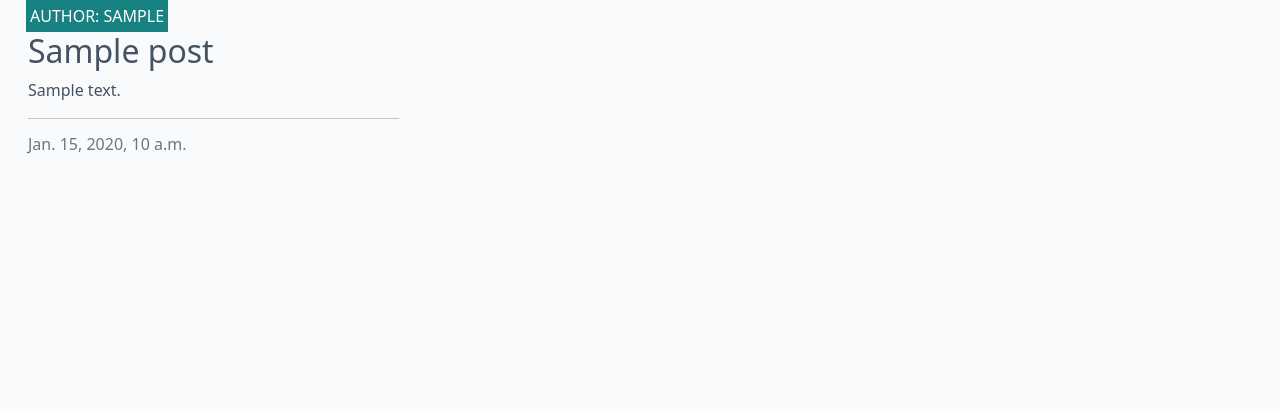
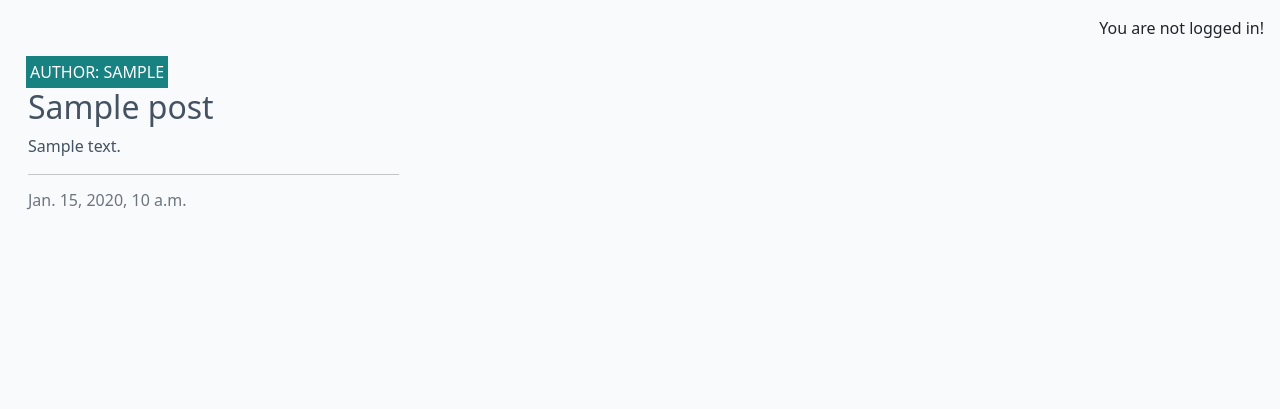
Before and after one commit to TBragg88/django-blog, a Django app: page / in a window 1280 px wide. Shown: the part 60-469 px from the top of the page. Run offline with Django 4.2, Linux system fonts and the light colour scheme; tables that the repository leaves empty hold one stand-in row (values such as "Sample post").

Commit message:
Add login status message to base template

```diff
--- a/templates/base.html
+++ b/templates/base.html
@@ -74,7 +74,11 @@
     </nav>
 
     <main class="flex-shrink-0 main-bg">
-
+            {% if user.is_authenticated %}
+            <p class="text-end m-3">You are logged in as {{ user }}</p>
+            {% else %}
+            <p class="text-end m-3">You are not logged in!</p>
+            {% endif %}
         {% block content %}
         <!-- Content Goes here -->
         {% endblock content %}
```
